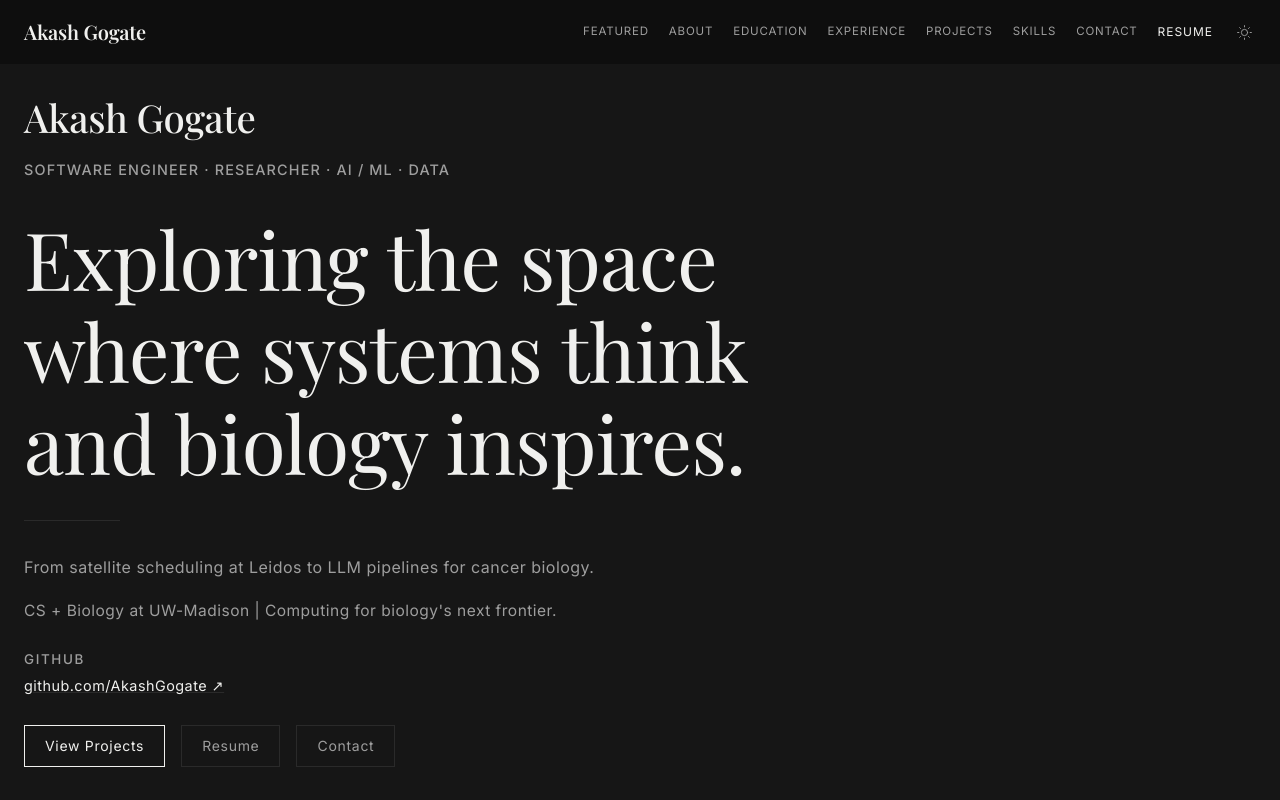
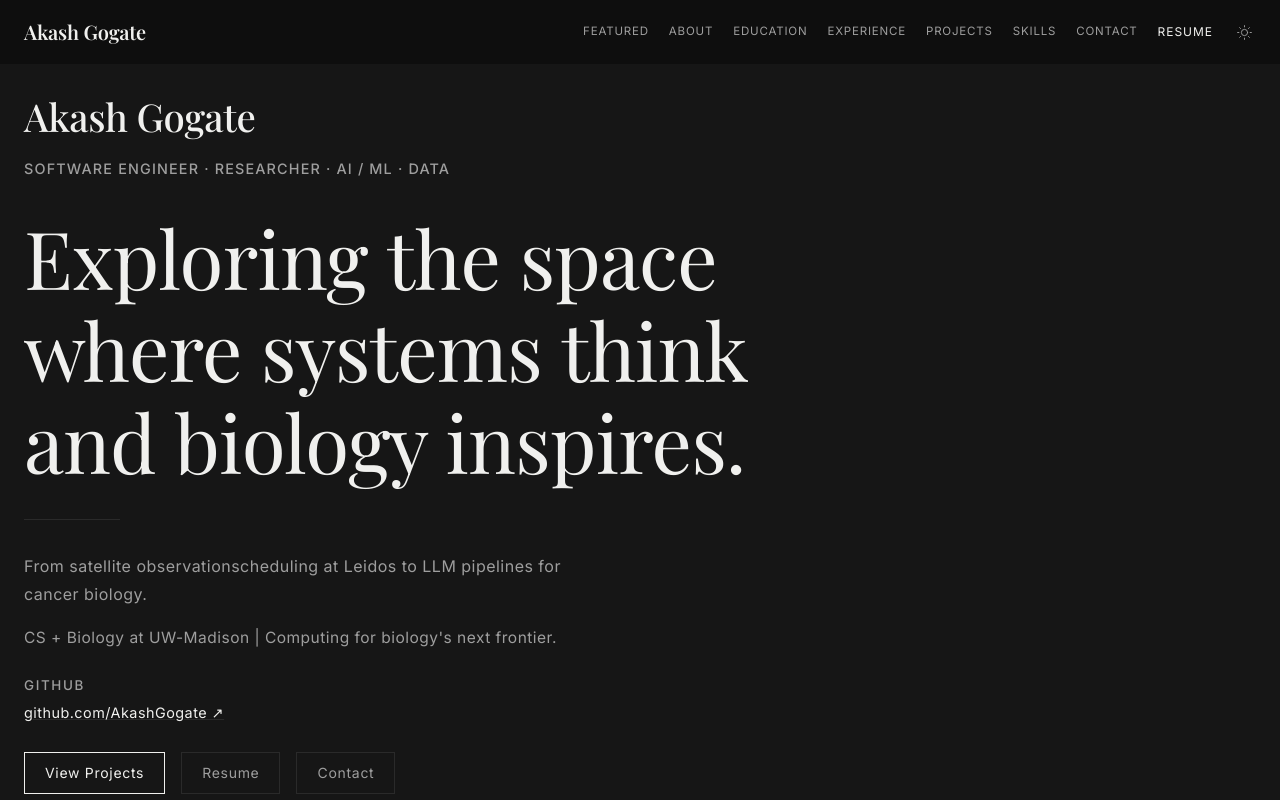
Before and after one commit to AkashGogate/Personal-Piece-Portfolio, a Next.js app: page / in a window 1280 px wide. Shown: the top 800 px of the page. Built offline with nearby package versions, Linux system fonts and the light colour scheme.

Commit message:
fixed hero wording

```diff
--- a/components/Hero.tsx
+++ b/components/Hero.tsx
@@ -97,7 +97,7 @@ export default function Hero() {
             className="font-body hero-body"
             style={{ fontSize: "1rem", color: "var(--secondary)", lineHeight: 1.75, opacity: 0, maxWidth: "36rem", marginBottom: "1rem" }}
           >
-          From satellite scheduling at Leidos to LLM pipelines for cancer biology.
+            From satellite observationscheduling at Leidos to LLM pipelines for cancer biology.
           </p>
 
           <p
```
Lines whose indentation alone changed are shown as unchanged.
